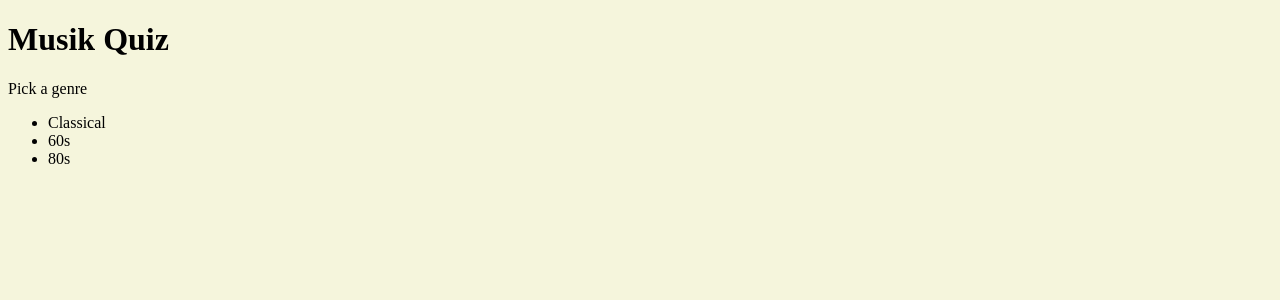
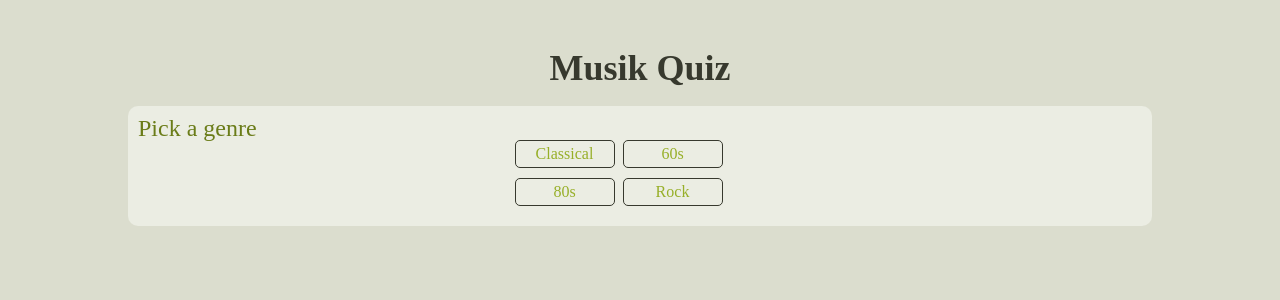
Before and after one commit to MusikQuiz/web-app, a React app: page / in a window 1280 px wide. Shown: the top 300 px of the page. Built offline with nearby package versions, Linux system fonts and the light colour scheme.

Commit message:
Initial colors

```diff
--- a/src/GenreList/GenreItem.jsx
+++ b/src/GenreList/GenreItem.jsx
@@ -1,6 +1,11 @@
 import React from 'react'
 
-const GenreItem = ({ genreToggle, genre }) =>
-  <li onClick={genreToggle}>{genre}</li>
+require('./GenreItem.scss')
+
+const GenreItem = ({ genreToggle, genre }) => (
+  <li className="genre-item" onClick={genreToggle}>
+      {genre}
+  </li>
+)
 
 export default GenreItem
--- a/src/GenreList/GenreItem.scss
+++ b/src/GenreList/GenreItem.scss
@@ -1,3 +1,16 @@
-div {
+@import 'src/partials/colors';
 
+.genre-item {
+  float:left;
+  margin-right: 8px;
+  margin-bottom: 10px;
+  padding: 5px;
+  width: 100px;
+  text-align: center;
+  border: 1px solid $black_kombu_green;
+  border-radius: 5px;
+
+  &:hover {
+    cursor: pointer;
+  }
 }
--- a/src/GenreList/GenreList.jsx
+++ b/src/GenreList/GenreList.jsx
@@ -1,5 +1,7 @@
 import React from 'react'
 import GenreItem from './GenreItem.jsx'
+
+require('./GenreList.scss')
 
 const GenreList = ({ genres, genreToggle}) => {
   genres = genres.map((genre, i) =>
@@ -7,11 +9,13 @@
   )
 
   return (
-    <div>
-      <p>Pick a genre</p>
+    <div className="genre-picker">
+      <h2>Pick a genre</h2>
 
-      <ul>
+      <ul className="genre-list">
         {genres}
+
+        <div className="clear-fix"></div>
       </ul>
     </div>
   )
--- a/src/GenreList/GenreList.scss
+++ b/src/GenreList/GenreList.scss
@@ -1,3 +1,24 @@
-div {
+@import 'src/partials/colors';
 
+.genre-picker {
+  margin-top: 20px;
+  border-radius: 10px;
+  padding: 10px;
+  background-color: $alabaster;
+  color: $citron;
+
+  h2 {
+    font-size: 24px;
+    color: $olive_drab;
+  }
 }
+
+.genre-list {
+  width: 25%;
+  margin: 0 auto;
+}
+
+.clear-fix {
+  display: block;
+  clear: left;
+}
--- a/src/index.jsx
+++ b/src/index.jsx
@@ -23,8 +23,8 @@
 
   render() {
     return (
-      <div>
-        <h1>Musik Quiz</h1>
+      <div className="home">
+        <h1 className="title">Musik Quiz</h1>
 
         {this.renderGenreList()}
 
@@ -34,7 +34,7 @@
   }
 
   renderGenreList() {
-    const genres = ['Classical', '60s', '80s']
+    const genres = ['Classical', '60s', '80s', 'Rock']
 
     if (!this.state.showQuiz) {
       return <GenreList genres={genres} genreToggle={this.genreToggle}/>
--- a/src/index.scss
+++ b/src/index.scss
@@ -1,4 +1,5 @@
-// @import 'reset'
+@import 'partials/reset';
+@import 'partials/colors';
 
 // App-level resets
 html {
@@ -12,5 +13,17 @@
 
 body {
   min-height: 100%;
-  background: beige;
+  background: $timberwolf;
 }
+
+.home {
+  width: 80%;
+  margin: 50px auto;
+}
+
+.title {
+  text-align: center;
+  font-size: 36px;
+  font-weight: bold;
+  color: $black_kombu_green;
+}
--- /dev/null
+++ b/src/partials/_colors.scss
@@ -0,0 +1,5 @@
+$black_kombu_green: #37392E;
+$olive_drab       : #6A7C18;
+$citron           : #97AF28;
+$timberwolf       : #DBDDCE;
+$alabaster        : #EBEDE3;
--- /dev/null
+++ b/src/partials/_reset.scss
@@ -0,0 +1,47 @@
+/**
+ * Eric Meyer's Reset CSS v2.0 (http://meyerweb.com/eric/tools/css/reset/)
+ * http://cssreset.com
+ */
+html, body, div, span, applet, object, iframe,
+h1, h2, h3, h4, h5, h6, p, blockquote, pre,
+a, abbr, acronym, address, big, cite, code,
+del, dfn, em, img, ins, kbd, q, s, samp,
+small, strike, strong, sub, sup, tt, var,
+b, u, i, center,
+dl, dt, dd, ol, ul, li,
+fieldset, form, label, legend,
+table, caption, tbody, tfoot, thead, tr, th, td,
+article, aside, canvas, details, embed,
+figure, figcaption, footer, header, hgroup,
+menu, nav, output, ruby, section, summary,
+time, mark, audio, video {
+  margin: 0;
+  padding: 0;
+  border: 0;
+  font-size: 100%;
+  font: inherit;
+  vertical-align: baseline;
+}
+/* HTML5 display-role reset for older browsers */
+article, aside, details, figcaption, figure,
+footer, header, hgroup, menu, nav, section {
+  display: block;
+}
+body {
+  line-height: 1;
+}
+ol, ul {
+  list-style: none;
+}
+blockquote, q {
+  quotes: none;
+}
+blockquote:before, blockquote:after,
+q:before, q:after {
+  content: '';
+  content: none;
+}
+table {
+  border-collapse: collapse;
+  border-spacing: 0;
+}
```
